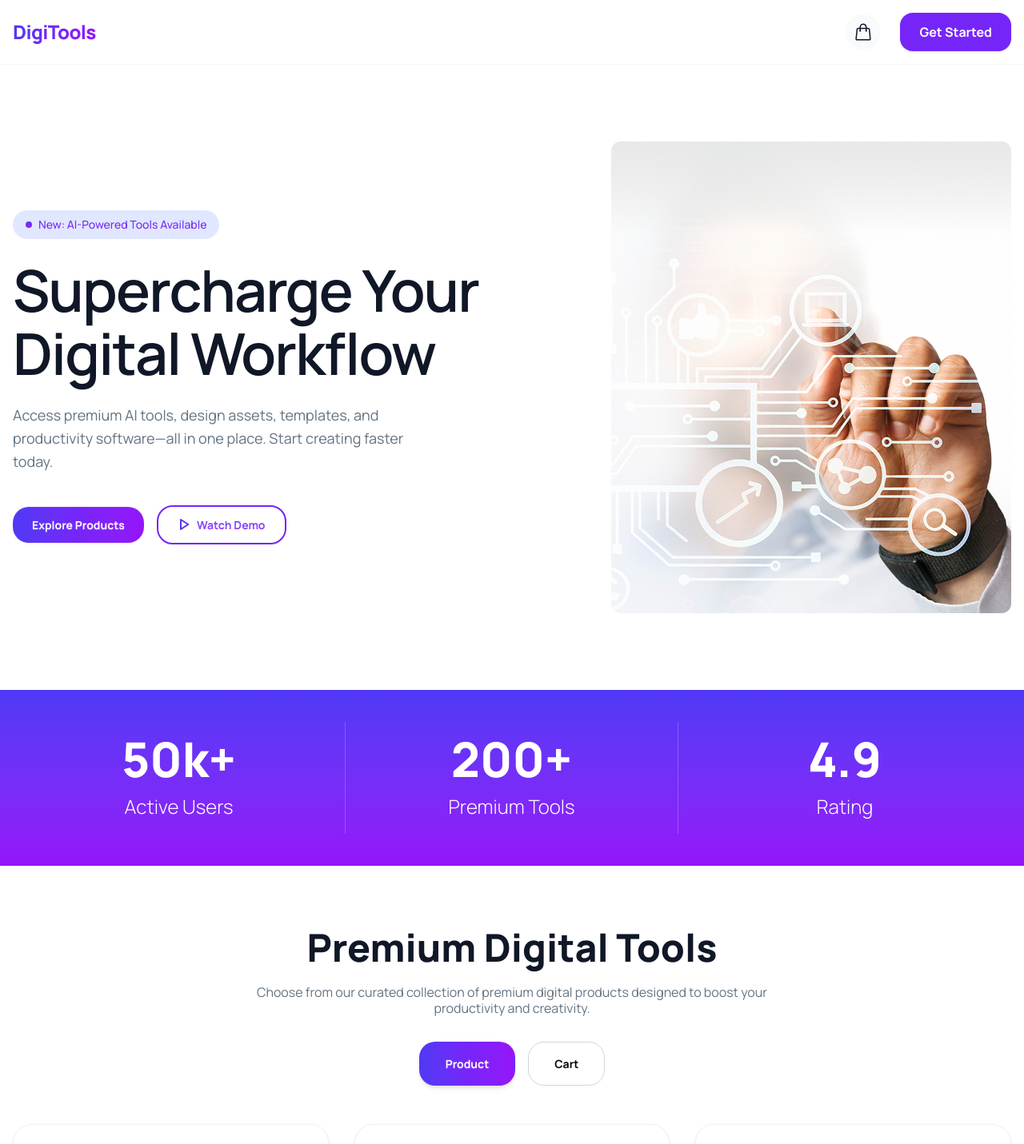
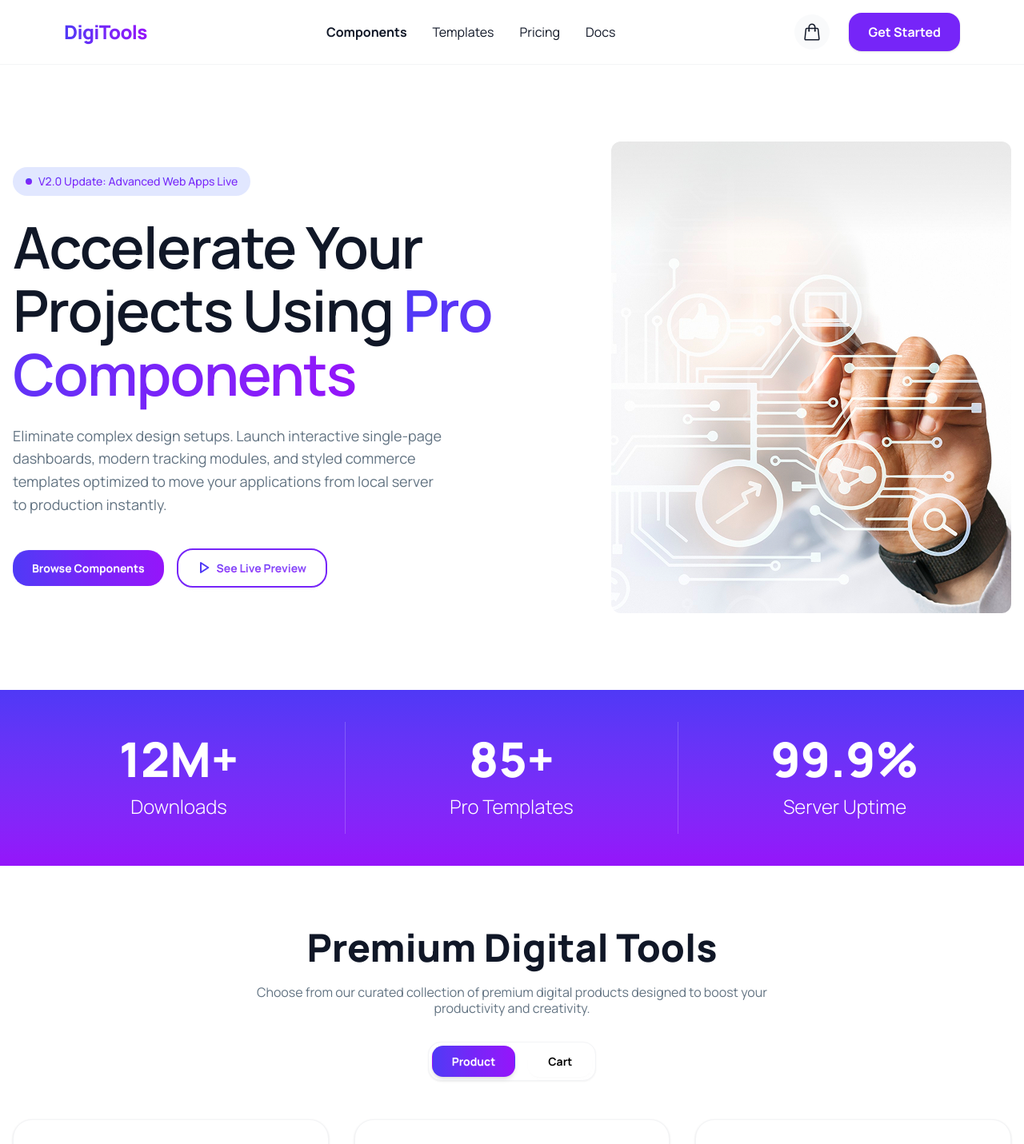
Before and after one commit to asibiqbal/digitools-platform, a React (Vite) app: page / in a window 1280 px wide. Shown: the top 1431 px of the page at 80% size. Built offline with nearby package versions, Linux system fonts and the light colour scheme.

Commit message:
Edited all text

```diff
--- /dev/null
+++ b/src/component/Banner/Banner.css
@@ -0,0 +1,26 @@
+@keyframes fadeInLeft {
+  from {
+    opacity: 0;
+    transform: translateX(-50px);
+  }
+  to {
+    opacity: 1;
+    transform: translateX(0);
+  }
+}
+@keyframes fadeInRight {
+  from {
+    opacity: 0;
+    transform: translateX(50px);
+  }
+  to {
+    opacity: 1;
+    transform: translateX(0);
+  }
+}
+.animate-left {
+  animation: fadeInLeft 1s cubic-bezier(0.16, 1, 0.3, 1) forwards;
+}
+.animate-right {
+  animation: fadeInRight 1s cubic-bezier(0.16, 1, 0.3, 1) forwards;
+}
--- a/src/component/Banner/Banner.jsx
+++ b/src/component/Banner/Banner.jsx
@@ -1,36 +1,8 @@
-
+import './Banner.css';
 const Banner = () => {
     return (
         <div>
 <div>
-  <style>{`
-    @keyframes fadeInLeft {
-      from {
-        opacity: 0;
-        transform: translateX(-50px);
-      }
-      to {
-        opacity: 1;
-        transform: translateX(0);
-      }
-    }
-    @keyframes fadeInRight {
-      from {
-        opacity: 0;
-        transform: translateX(50px);
-      }
-      to {
-        opacity: 1;
-        transform: translateX(0);
-      }
-    }
-    .animate-left {
-      animation: fadeInLeft 1s cubic-bezier(0.16, 1, 0.3, 1) forwards;
-    }
-    .animate-right {
-      animation: fadeInRight 1s cubic-bezier(0.16, 1, 0.3, 1) forwards;
-    }
-  `}</style>
 
   <div className="container mx-auto px-4 py-12 md:py-24 overflow-hidden">
     <div className="grid grid-cols-1 lg:grid-cols-2 gap-12 items-center">
@@ -39,22 +11,21 @@ const Banner = () => {
         <div className="flex items-center gap-2 bg-[#e1e7ff] px-4 py-2 rounded-full">
           <span className="h-2 w-2 rounded-full bg-linear-to-b from-[#4F39F6] to-[#9514FA]"></span>
           <span className="font-medium text-sm bg-linear-to-b from-[#4F39F6] to-[#9514FA] bg-clip-text text-transparent">
-            New: AI-Powered Tools Available
+            V2.0 Update: Advanced Web Apps Live
           </span>
         </div>
 
         <h1 className="text-4xl sm:text-5xl lg:text-[72px] font-semibold text-[#101727] leading-[1.1] tracking-tight max-w-150">
-          Supercharge Your <br /> Digital Workflow
+          Accelerate Your Projects Using <span className="bg-linear-to-r from-[#4F39F6] via-[#7625F8] to-[#9514FA] bg-clip-text text-transparent">Pro Components</span>
         </h1>
 
         <p className="text-[#627382] text-[18px] leading-[1.6] font-normal max-w-135">
-          Access premium AI tools, design assets, templates, and productivity
-          software—all in one place. Start creating faster today.
+          Eliminate complex design setups. Launch interactive single-page dashboards, modern tracking modules, and styled commerce templates optimized to move your applications from local server to production instantly.
         </p>
 
         <div className="flex flex-wrap items-center gap-4 mt-4">
           <a className="btn border-none font-bold px-6 py-3 rounded-[20px] bg-linear-to-r from-[#4F39F6] via-[#7625F8] to-[#9514FA] text-white hover:opacity-90 min-h-0 h-auto">
-            Explore Products
+            Browse Components
           </a>
 
           <button className="btn min-h-0 h-auto font-bold px-6 py-3 rounded-[20px] border-2 bg-transparent border-[#7625F8] hover:bg-purple-50 flex items-center gap-2">
@@ -71,7 +42,7 @@ const Banner = () => {
               <polygon points="6 3 20 12 6 21 6 3" />
             </svg>
             <span className="bg-linear-to-b from-[#4F39F6] to-[#9514FA] bg-clip-text text-transparent">
-              Watch Demo
+              See Live Preview
             </span>
           </button>
         </div>
@@ -80,7 +51,7 @@ const Banner = () => {
       <div className="flex justify-center lg:justify-end w-full animate-right">
         <img
           src="/src/assets/banner.png"
-          alt="Digital Workflow AI Illustration"
+          alt="Modern Application Development Interface Illustration"
           className="w-125 h-147.5 object-cover rounded-xl"
         />
       </div>
--- a/src/component/GetStarted/GetStarted.jsx
+++ b/src/component/GetStarted/GetStarted.jsx
@@ -1,20 +1,9 @@
-
 export default function GetStarted() {
   const steps = [
     {
       id: '01',
-      title: 'Create Account',
-      description: 'Sign up for free in seconds. No credit card required to get started.',
-      icon: (
-        <svg xmlns="http://www.w3.org/2000/svg" fill="none" viewBox="0 0 24 24" strokeWidth="1.5" stroke="currentColor" className="w-8 h-8 text-[#7625F8]">
-          <path strokeLinecap="round" strokeLinejoin="round" d="M15.75 6a3.75 3.75 0 1 1-7.5 0 3.75 3.75 0 0 1 7.5 0ZM4.501 20.118a7.5 7.5 0 0 1 14.998 0A17.933 17.933 0 0 1 12 21.75c-2.676 0-5.216-.584-7.499-1.632Z" />
-        </svg>
-      )
-    },
-    {
-      id: '02',
-      title: 'Choose Products',
-      description: 'Browse our catalog and select the tools that fit your needs.',
+      title: 'Select Component',
+      description: 'Explore our modular layout ecosystem and select the interface blocks that match your app requirements.',
       icon: (
         <svg xmlns="http://www.w3.org/2000/svg" fill="none" viewBox="0 0 24 24" strokeWidth="1.5" stroke="currentColor" className="w-8 h-8 text-[#7625F8]">
           <path strokeLinecap="round" strokeLinejoin="round" d="m21 7.5-9-5.25L3 7.5m18 0-9 5.25m9-5.25v9l-9 5.25M3 7.5l9 5.25M3 7.5v9l9 5.25m0-14.25v9" />
@@ -22,9 +11,19 @@ export default function GetStarted() {
       )
     },
     {
+      id: '02',
+      title: 'Customize Styling',
+      description: 'Fine-tune code configurations or layout structures locally with Tailwind utility variables in seconds.',
+      icon: (
+        <svg xmlns="http://www.w3.org/2000/svg" fill="none" viewBox="0 0 24 24" strokeWidth="1.5" stroke="currentColor" className="w-8 h-8 text-[#7625F8]">
+          <path strokeLinecap="round" strokeLinejoin="round" d="M10.5 6h9.75M10.5 6a1.5 1.5 0 1 1-3 0m3 0a1.5 1.5 0 1 0-3 0M3.75 6H7.5m3 12h9.75m-9.75 0a1.5 1.5 0 0 1-3 0m3 0a1.5 1.5 0 0 0-3 0m-3.75 0H7.5m9-6h3.75m-3.75 0a1.5 1.5 0 0 1-3 0m3 0a1.5 1.5 0 0 0-3 0m-9.75 0h9.75" />
+        </svg>
+      )
+    },
+    {
       id: '03',
-      title: 'Start Creating',
-      description: 'Download and start using your premium tools immediately.',
+      title: 'Deploy Pipeline',
+      description: 'Copy cleanly structured component blocks into your repository and ship live applications instantly.',
       icon: (
         <svg xmlns="http://www.w3.org/2000/svg" fill="none" viewBox="0 0 24 24" strokeWidth="1.5" stroke="currentColor" className="w-8 h-8 text-[#7625F8]">
           <path strokeLinecap="round" strokeLinejoin="round" d="M15.59 14.37a6 6 0 0 1-5.84 7.38v-4.8m5.84-2.58a14.98 14.98 0 0 0 6.16-12.12A14.98 14.98 0 0 0 9.63 8.41a14.93 14.93 0 0 0-3.07 10.23 6 6 0 0 1 9.03-4.27ZM10.5 13.5a1.5 1.5 0 1 1-3 0 1.5 1.5 0 0 1 3 0Z" />
@@ -39,10 +38,10 @@ export default function GetStarted() {
 
         <div className="text-center max-w-2xl mx-auto mb-16">
           <h2 className="text-3xl md:text-5xl font-black text-[#101727] tracking-tight">
-            Get Started In 3 Steps
+            Streamlined Setup Flow
           </h2>
           <p className="text-[#627382] text-base font-normal mt-4">
-            Start using premium digital tools in minutes, not hours.
+            Integrate production-ready web blocks into your code architecture systematically.
           </p>
         </div>
 
--- a/src/component/Navbar/Navbar.jsx
+++ b/src/component/Navbar/Navbar.jsx
@@ -3,14 +3,43 @@ import { useState } from 'react';
 export default function Navbar({ cartCount = 0 }) {
   const [isOpen, setIsOpen] = useState(false);
 
+  const navLinks = [
+    { name: 'Components', href: '#', active: true },
+    { name: 'Templates', href: '#' },
+    { name: 'Pricing', href: '#' },
+    { name: 'Docs', href: '#' },
+  ];
+
   return (
-    <nav className="w-full bg-white border-b border-gray-100 relative z-50">
-      <div className="container mx-auto px-4 h-20 flex items-center justify-between">
+    <nav className="w-full bg-white border-b border-gray-100 sticky top-0 z-50">
+      <div className="container mx-auto px-4 max-w-6xl h-20 flex items-center justify-between">
 
-       <span className="text-2xl font-black bg-linear-to-r from-[#4F39F6] via-[#7625F8] to-[#9514FA] bg-clip-text text-transparent tracking-tight">
-          DigiTools
-        </span>
+        {/* Brand Logo with previous Digital gradient styling */}
+        <div className="flex items-center shrink-0">
+          <span className="text-2xl font-black bg-linear-to-r from-[#4F39F6] via-[#7625F8] to-[#9514FA] bg-clip-text text-transparent tracking-tight">
+            DigiTools
+          </span>
+        </div>
 
+        {/* Desktop Middle Navigation Menu - Black and Gold Hover */}
+        <ul className="hidden md:flex items-center gap-8">
+          {navLinks.map((link, index) => (
+            <li key={index}>
+              <a
+                href={link.href}
+                className={`text-[16px] transition-colors duration-200 hover:text-[#D97706] ${
+                  link.active
+                    ? 'text-[#101727] font-bold'
+                    : 'text-[#101727] font-normal'
+                }`}
+              >
+                {link.name}
+              </a>
+            </li>
+          ))}
+        </ul>
+
+        {/* Desktop Right Actions - Preserved Shopping Cart Functionality */}
         <div className="hidden md:flex items-center gap-6">
           <div className="relative p-2.5 bg-gray-50 rounded-full cursor-pointer hover:bg-gray-100 transition-colors">
             <svg xmlns="http://www.w3.org/2000/svg" fill="none" viewBox="0 0 24 24" strokeWidth="1.5" stroke="currentColor" className="w-6 h-6 text-[#101727]">
@@ -27,6 +56,7 @@ export default function Navbar({ cartCount = 0 }) {
           </button>
         </div>
 
+        {/* Mobile Hamburger Button */}
         <button
           onClick={() => setIsOpen(!isOpen)}
           className="p-2 text-[#101727] hover:bg-gray-50 rounded-xl transition-colors focus:outline-none md:hidden"
@@ -44,11 +74,33 @@ export default function Navbar({ cartCount = 0 }) {
 
       </div>
 
+      {/* Mobile Menu Dropdown View */}
       <div className={`absolute top-20 left-0 w-full bg-white border-b border-gray-100 shadow-lg transition-all duration-300 ease-in-out md:hidden ${
         isOpen ? 'opacity-100 translate-y-0 pointer-events-auto' : 'opacity-0 -translate-y-2 pointer-events-none'
       }`}>
-        <div className="px-4 py-6 flex flex-col gap-5 items-center">
+        <div className="px-6 py-6 flex flex-col gap-5 items-center">
 
+          {/* Mobile Text Links */}
+          <ul className="w-full text-center space-y-4">
+            {navLinks.map((link, index) => (
+              <li key={index}>
+                <a
+                  href={link.href}
+                  className={`text-[16px] block transition-colors duration-200 hover:text-[#D97706] ${
+                    link.active
+                      ? 'text-[#101727] font-bold'
+                      : 'text-[#101727] font-normal'
+                  }`}
+                >
+                  {link.name}
+                </a>
+              </li>
+            ))}
+          </ul>
+
+          <hr className="w-full border-gray-100" />
+
+          {/* Preserved Cart Content functionality for Mobile device inside drawer */}
           <div className="relative p-2.5 bg-gray-50 rounded-full cursor-pointer hover:bg-gray-100 transition-colors">
             <svg xmlns="http://www.w3.org/2000/svg" fill="none" viewBox="0 0 24 24" strokeWidth="1.5" stroke="currentColor" className="w-6 h-6 text-[#101727]">
               <path strokeLinecap="round" strokeLinejoin="round" d="M15.75 10.5V6a3.75 3.75 0 1 0-7.5 0v4.5m11.356-1.993 1.263 12c.07.665-.45 1.243-1.119 1.243H4.25a1.125 1.125 0 0 1-1.12-1.243l1.264-12A1.125 1.125 0 0 1 5.513 7.5h12.974c.576 0 1.059.435 1.119 1.007ZM8.625 10.5a.375.375 0 1 1-.75 0 .375.375 0 0 1 .75 0Zm7.5 0a.375.375 0 1 1-.75 0 .375.375 0 0 1 .75 0Z" />
--- a/src/component/Pricing/Pricing.jsx
+++ b/src/component/Pricing/Pricing.jsx
@@ -1,50 +1,49 @@
-
 export default function Pricing() {
   const plans = [
     {
-      name: 'Starter',
-      tagline: 'Perfect for getting started',
+      name: 'Lite License',
+      tagline: 'Ideal for personal & staging setups',
       price: '$0',
-      period: '/Month',
+      period: '/Forever',
       features: [
-        'Access to 10 free tools',
-        'Basic templates',
-        'Community support',
-        '1 project per month'
+        'Access to 15 base blocks',
+        'Standard layout configuration',
+        'Community patch documentation',
+        '1 active local domain slot'
       ],
-      buttonText: 'Get Started Free',
+      buttonText: 'Claim Free Access',
       isPopular: false
     },
     {
-      name: 'Pro',
-      tagline: 'Best for professionals',
+      name: 'Production Pro',
+      tagline: 'Tailored for active app developers',
       price: '$29',
       period: '/Month',
       features: [
-        'Access to all premium tools',
-        'Unlimited templates',
-        'Priority support',
-        'Unlimited projects',
-        'Cloud sync',
-        'Advanced analytics'
+        'Unlocks full component catalog',
+        'Uncapped commercial workflows',
+        'Direct stack support channel',
+        'Unlimited live domain pipelines',
+        'Private repository configuration',
+        'Automated updates workflow'
       ],
-      buttonText: 'Start Pro Trial',
+      buttonText: 'Initialize Pro Workspace',
       isPopular: true
     },
     {
-      name: 'Enterprise',
-      tagline: 'For teams and businesses',
+      name: 'Agency Hub',
+      tagline: 'Built for scale and fast-paced teams',
       price: '$99',
       period: '/Month',
       features: [
-        'Everything in Pro',
-        'Team collaboration',
-        'Custom integrations',
-        'Dedicated support',
-        'SLA guarantee',
-        'Custom branding'
+        'Everything included in Pro tier',
+        'Shared design system pipeline',
+        'Custom template integration',
+        'Dedicated deployment architect',
+        'Priority uptime guarantees',
+        'White-labeled code boilerplate'
       ],
-      buttonText: 'Contact Sales',
+      buttonText: 'Provision Team Seats',
       isPopular: false
     }
   ];
@@ -55,10 +54,10 @@ export default function Pricing() {
 
         <div className="text-center max-w-2xl mx-auto mb-20">
           <h2 className="text-3xl md:text-5xl font-black text-[#101727] tracking-tight">
-            Simple, Transparent Pricing
+            Flexible Licensing Options
           </h2>
           <p className="text-[#627382] text-base font-normal mt-4">
-            Choose the plan that fits your needs. Upgrade or downgrade anytime.
+            Select the tier that matches your deployment scope. Seamlessly scale configurations as your applications expand.
           </p>
         </div>
 
@@ -74,7 +73,7 @@ export default function Pricing() {
             >
               {plan.isPopular && (
                 <div className="absolute -top-3.5 left-1/2 -translate-x-1/2 bg-[#FEF3C7] text-[#D97706] text-xs font-bold px-4 py-1 rounded-full shadow-xs border border-[#FDE68A]">
-                  Most Popular
+                  Recommended Tier
                 </div>
               )}
 
--- a/src/component/Product/Product.jsx
+++ b/src/component/Product/Product.jsx
@@ -29,13 +29,13 @@ export default function Product({ cartItems = [], onToggleCart, onClearCart }) {
           </p>
         </div>
 
-        <div className="flex items-center gap-4 mt-4">
+        <div className="flex items-center gap-4 mt-4 bg-white p-1 border border-gray-100 rounded-2xl shadow-xs">
           <button
             onClick={() => setActiveTab('product')}
-            className={`btn font-bold px-8 py-4 rounded-[20px] min-h-0 h-auto transition-all duration-300 border ${
+            className={`btn font-bold px-6 py-2 rounded-[14px] min-h-0 h-auto transition-all duration-300 border ${
               activeTab === 'product'
                 ? 'bg-linear-to-r from-[#4F39F6] via-[#7625F8] to-[#9514FA] text-white border-transparent shadow-md'
-                : 'bg-white text-black border-gray-300 hover:bg-gray-50'
+                : 'bg-white text-black border-transparent hover:bg-gray-50'
             }`}
           >
             Product
@@ -43,10 +43,10 @@ export default function Product({ cartItems = [], onToggleCart, onClearCart }) {
 
           <button
             onClick={() => setActiveTab('cart')}
-            className={`btn font-bold px-8 py-4 rounded-[20px] min-h-0 h-auto transition-all duration-300 border ${
+            className={`btn font-bold px-6 py-2 rounded-[14px] min-h-0 h-auto transition-all duration-300 border ${
               activeTab === 'cart'
                 ? 'bg-linear-to-r from-[#4F39F6] via-[#7625F8] to-[#9514FA] text-white border-transparent shadow-md'
-                : 'bg-white text-black border-gray-300 hover:bg-gray-50'
+                : 'bg-white text-black border-transparent hover:bg-gray-50'
             }`}
           >
             Cart {cartItems.length > 0 && `(${cartItems.length})`}
@@ -109,7 +109,7 @@ export default function Product({ cartItems = [], onToggleCart, onClearCart }) {
 
           ) : (
 
-            <div className="w-full bg-white border border-gray-100 rounded-3xl p-8 shadow-sm min-h-[350px] flex flex-col justify-between transition-all duration-300 ease-in-out hover:shadow-xl">
+            <div className="w-full bg-white border border-gray-100 rounded-3xl p-8 shadow-sm min-h-87.5 flex flex-col justify-between transition-all duration-300 ease-in-out hover:shadow-xl">
 
               <div className="text-left w-full pb-4">
                 <h6 className="text-2xl font-extrabold text-[#101727]">Your Cart</h6>
--- a/src/component/State/State.jsx
+++ b/src/component/State/State.jsx
@@ -1,4 +1,3 @@
-
 const State = () => {
     return (
         <div>
@@ -8,30 +7,30 @@ const State = () => {
     {/* Left Column */}
     <div className="flex flex-col items-center justify-center md:border-r border-white/20 last:border-none py-4">
       <h4 className="text-[60px] font-extrabold text-white capitalize leading-none mb-3">
-        50k+
+        12M+
       </h4>
       <p className="text-[24px] font-light text-white">
-        Active Users
+        Downloads
       </p>
     </div>
 
     {/* Middle Column */}
     <div className="flex flex-col items-center justify-center md:border-r border-white/20 last:border-none py-4">
       <h4 className="text-[60px] font-extrabold text-white capitalize leading-none mb-3">
-        200+
+        85+
       </h4>
       <p className="text-[24px] font-light text-white">
-        Premium Tools
+        Pro Templates
       </p>
     </div>
 
     {/* Right Column */}
     <div className="flex flex-col items-center justify-center md:border-r border-white/20 last:border-none py-4">
       <h4 className="text-[60px] font-extrabold text-white capitalize leading-none mb-3">
-        4.9
+        99.9%
       </h4>
       <p className="text-[24px] font-light text-white">
-        Rating
+        Server Uptime
       </p>
     </div>
 
```
Also changed, not shown: src/component/Footer/Footer.jsx (+19 -20 lines).
